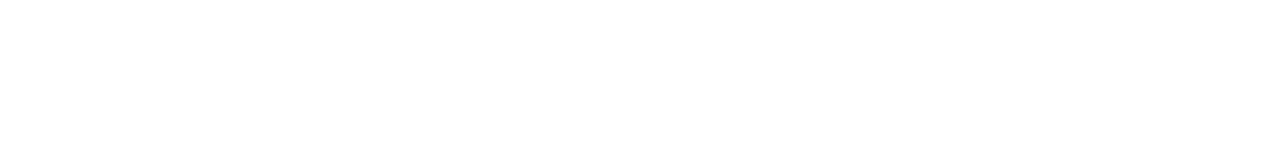
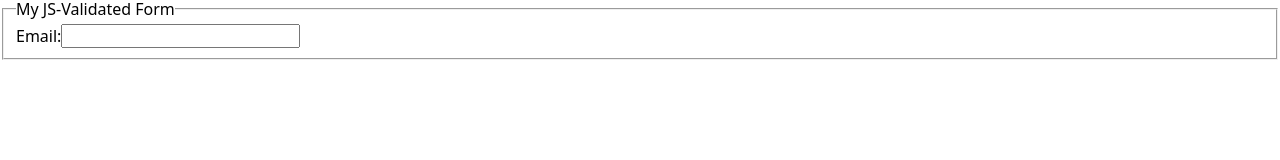
Before and after one commit to ShrikeSwallow/form-validator-js, a website built with webpack: page src/template.html in a window 1280 px wide. Built offline with nearby package versions, Linux system fonts and the light colour scheme.

Commit message:
Start implementing form, implement email field

```diff
--- /dev/null
+++ b/src/forms.js
@@ -0,0 +1,31 @@
+export const generateForm = () => {
+  // Create the "rigid" elements
+  const main = document.querySelector("main");
+  const form = document.createElement("form");
+  form.setAttribute("novalidate", "");
+  const fieldset = document.createElement("fieldset");
+  const legend = document.createElement("legend");
+  legend.textContent = "My JS-Validated Form";
+  fieldset.appendChild(legend);
+
+  // START CREATION OF EACH FORM-FIELD CONTAINERS, LABELS, AND INPUT FIELDS
+
+  // Email field
+  const emailContainer = document.createElement("div");
+  emailContainer.classList.add("form-field", "field-email");
+  const emailInput = document.createElement("input");
+  emailInput.type = "email";
+  emailInput.name = "email";
+  emailInput.id = "email";
+  const emailLabel = document.createElement("label");
+  emailLabel.setAttribute("for", emailInput.id);
+  emailLabel.textContent = "Email:";
+  emailContainer.appendChild(emailLabel);
+  emailContainer.appendChild(emailInput);
+  fieldset.appendChild(emailContainer);
+
+  // Append "rigid" elements to the main body
+
+  form.appendChild(fieldset);
+  main.appendChild(form);
+};
--- a/src/index.js
+++ b/src/index.js
@@ -1 +1,4 @@
 import "./styles.css";
+import { generateForm } from "./forms";
+
+generateForm();
--- a/src/template.html
+++ b/src/template.html
@@ -3,7 +3,9 @@
   <head>
     <meta charset="UTF-8" />
     <meta name="viewport" content="width=device-width, initial-scale=1.0" />
-    <title>My Web Template</title>
+    <title>JavaScript Form Validator</title>
   </head>
-  <body></body>
+  <body>
+    <main></main>
+  </body>
 </html>
```
